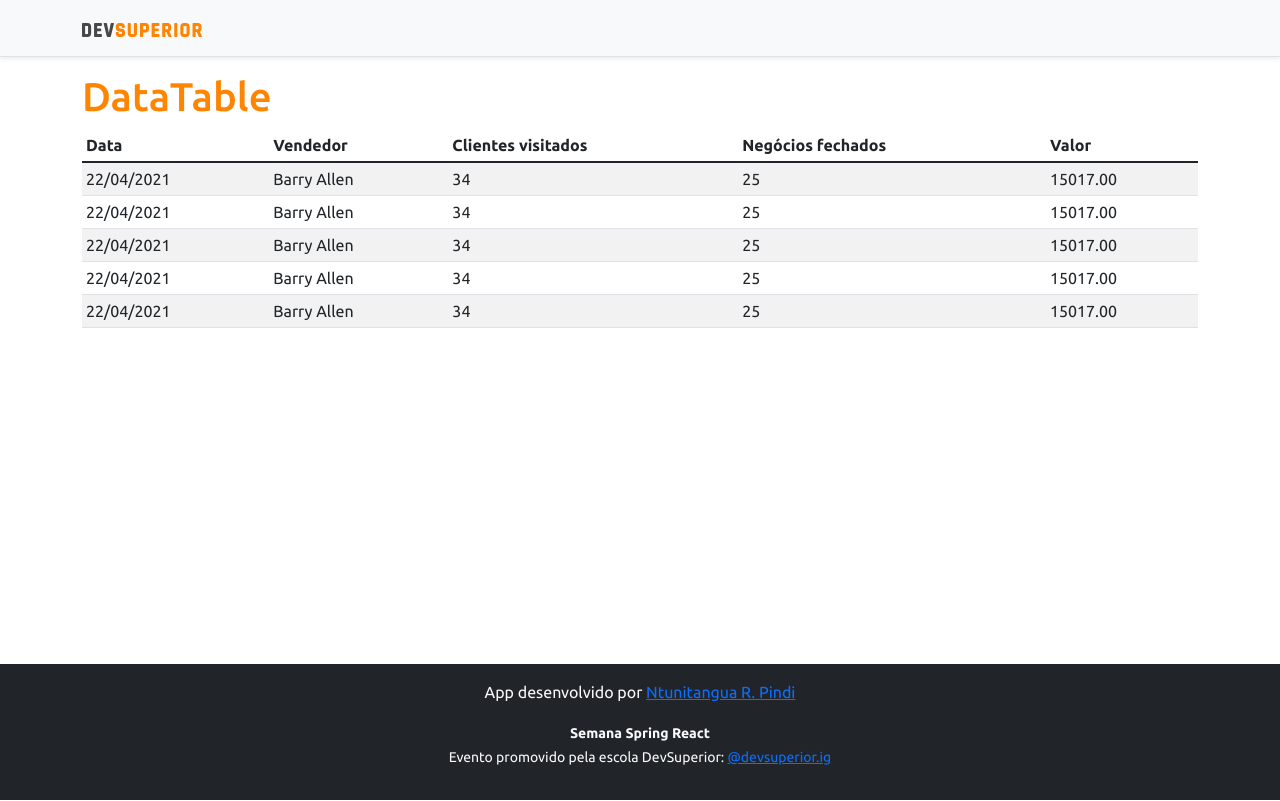
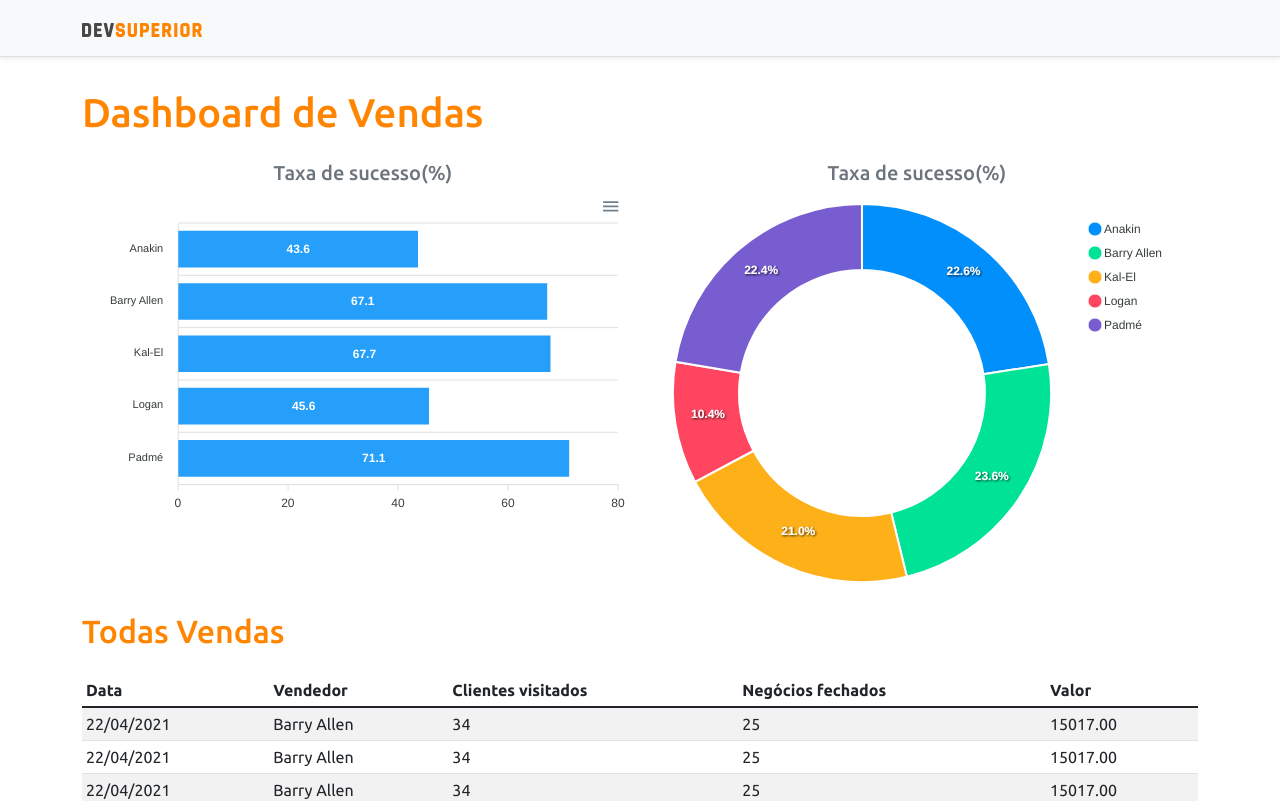
Before and after one commit to Ntunitangua/projeto-sts3, a React (Create React App) app in the folder frontend/: page / in a window 1280 px wide. Shown: the top 801 px of the page. Built offline with nearby package versions, Linux system fonts and the light colour scheme.

Commit message:
Static charts

```diff
--- a/frontend/package.json
+++ b/frontend/package.json
@@ -12,8 +12,10 @@
     "@types/node": "^12.0.0",
     "@types/react": "^17.0.0",
     "@types/react-dom": "^17.0.0",
+    "apexcharts": "^3.28.1",
     "bootstrap": "^5.1.1",
     "react": "^17.0.2",
+    "react-apexcharts": "^1.3.9",
     "react-dom": "^17.0.2",
     "react-scripts": "4.0.3",
     "typescript": "^4.1.2",
--- a/frontend/src/App.tsx
+++ b/frontend/src/App.tsx
@@ -1,4 +1,6 @@
+import BarChart from 'components/BarChart';
 import DataTable from 'components/DataTable';
+import DonutChart from 'components/DonutChart';
 import Footer from 'components/Footer';
 import NavBar from 'components/NavBar';
 import React from 'react';
@@ -9,10 +11,23 @@ function App() {
     <>
       <NavBar />
       <div className="container" >
-        <h1 className="text-primary">DataTable</h1>
-        <DataTable/>
+        <h1 className="text-primary py-3">Dashboard de Vendas</h1>
+        <div className="row px-3">
+          <div className="col-sm-6">
+            <h5 className="text-center text-secondary">Taxa de sucesso(%)</h5>
+            <BarChart />
+          </div>
+          <div className="col-sm-6">
+          <h5 className="text-center text-secondary">Taxa de sucesso(%)</h5>
+            <DonutChart />
+          </div>
+        </div>
+        <div className="py-3">
+          <h2 className="text-primary">Todas Vendas</h2>
+        </div>
+        <DataTable />
       </div>
-      <Footer/>
+      <Footer />
     </>
   );
 }
--- /dev/null
+++ b/frontend/src/components/BarChart/index.tsx
@@ -0,0 +1,32 @@
+import Chart from 'react-apexcharts';
+const BarChart = () => {
+    const options = {
+        plotOptions: {
+            bar: {
+                horizontal: true,
+            }
+        },
+    };
+
+    const mockData = {
+        labels: {
+            categories: ['Anakin', 'Barry Allen', 'Kal-El', 'Logan', 'Padmé']
+        },
+        series: [
+            {
+                name: "% Sucesso",
+                data: [43.6, 67.1, 67.7, 45.6, 71.1]
+            }
+        ]
+    };
+    return (
+      <Chart
+        options = {{...options, xaxis: mockData.labels}}
+        series={mockData.series}
+        type = "bar"
+        heigth ="240"
+      />
+    );
+}
+
+export default BarChart;
--- /dev/null
+++ b/frontend/src/components/DonutChart/index.tsx
@@ -0,0 +1,24 @@
+import Chart from 'react-apexcharts';
+const DonutChart = () => {
+
+    const mockData = {
+        series: [477138, 499928, 444867, 220426, 473088],
+        labels: ['Anakin', 'Barry Allen', 'Kal-El', 'Logan', 'Padmé']
+    }
+
+    const options = {
+        legend: {
+            show: true
+        }
+    }
+    return (
+      <Chart
+        options = {{...options, labels: mockData.labels}}
+        series={mockData.series}
+        type = "donut"
+        heigth ="240"
+      />
+    );
+}
+
+export default DonutChart;
```
Also changed, not shown: 1 other file (tests, documents, lock files or other folders).
